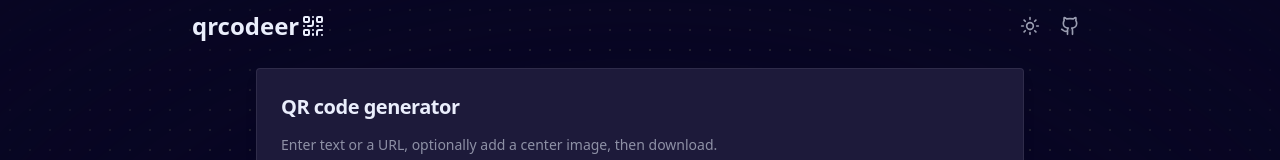
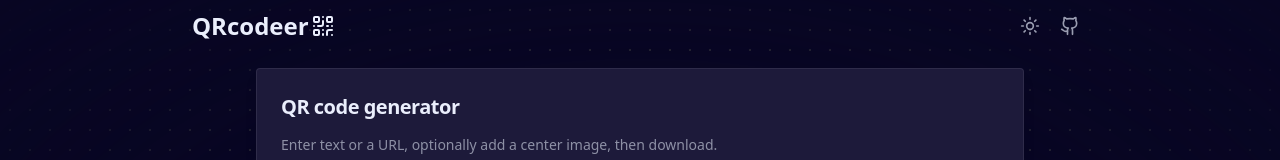
Before and after one commit to NabilNYMansour/qrcodeer, a React (Vite) app: page / in a window 1280 px wide. Shown: the top 160 px of the page. Built offline with nearby package versions, Linux system fonts and the light colour scheme.

Commit message:
almost done

```diff
--- a/src/App.tsx
+++ b/src/App.tsx
@@ -17,7 +17,7 @@ function App() {
         <header className="py-2 px-4">
           <div className="max-w-4xl mx-auto flex items-center justify-between">
             <a href="/" className="font-bold text-2xl flex gap-0.5 items-center" title="Go to homepage">
-              qrcodeer
+              QRcodeer
               <QrCode className="w-6 h-6" />
             </a>
             <div className="flex items-center gap-1">
```
